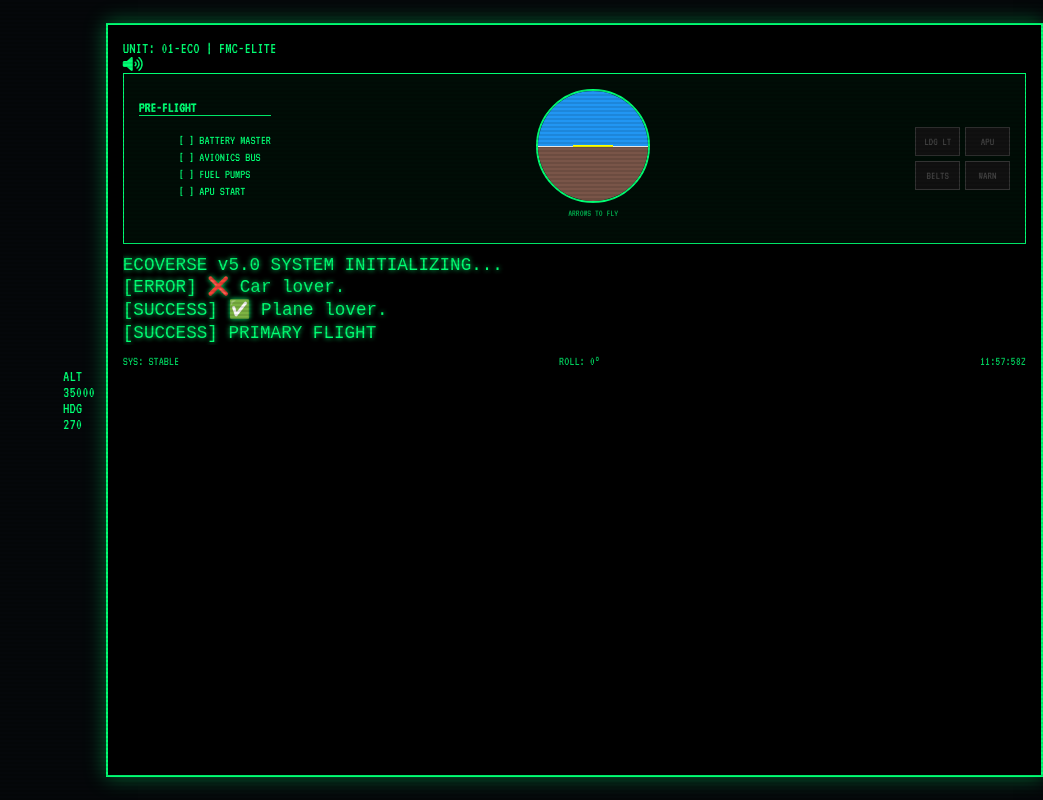
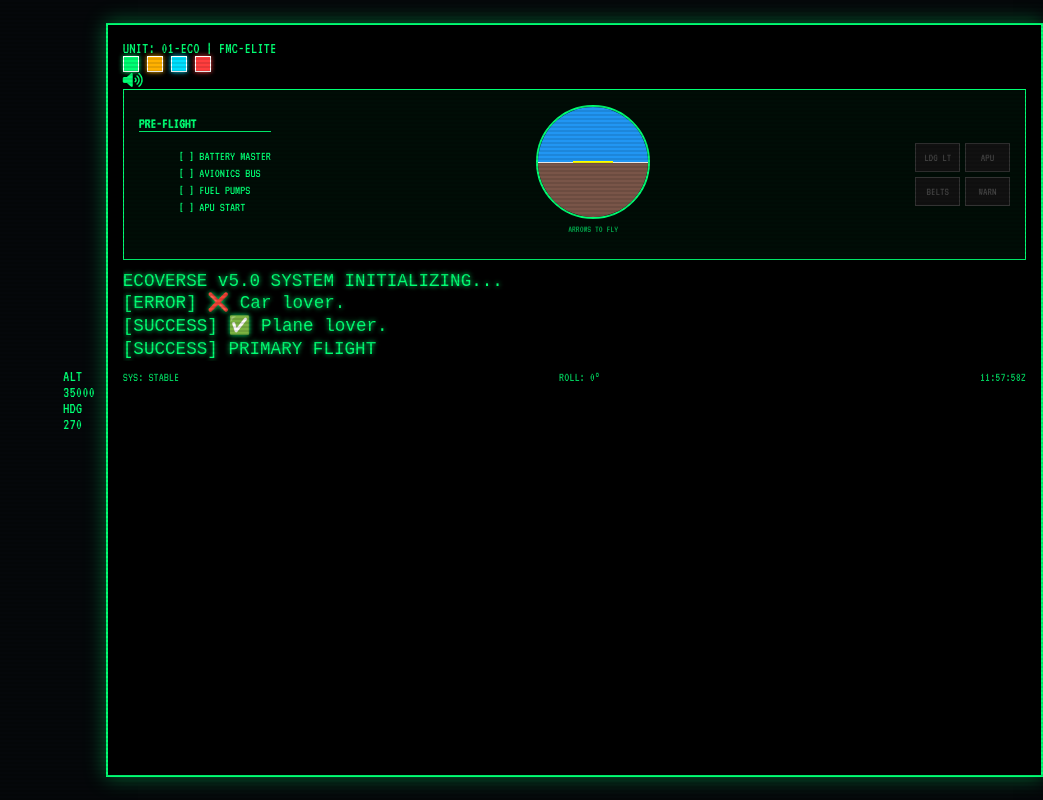
Before and after one commit to ecoplayer07YT/eco.github.io, a plain HTML site: page index.html in a window 1280 px wide. Both pictures are taken after a click on the button "INITIALIZE AVIONICS". Shown: the whole page, without its empty margins (237-1280 px from the left). Drawn offline with Linux system fonts and the light colour scheme.

Commit message:
Update style.css

```diff
--- a/style.css
+++ b/style.css
@@ -11,7 +11,34 @@ body.theme-white { --primary: #ffffff; --glow: rgba(255, 255, 255, 0.3); --accen
 body.theme-red { --primary: #ff3e3e; --glow: rgba(255, 62, 62, 0.6); --accent: #ffffff; }
 
 body { background-color: var(--bg); color: var(--primary); font-family: var(--font); margin: 0; overflow: hidden; height: 100vh; display: flex; justify-content: center; align-items: center; }
+/* New Blue Theme */
+body.theme-blue { --primary: #00e0ff; --glow: rgba(0, 224, 255, 0.4); --accent: #ffffff; }
 
+/* Theme Swatches Styling */
+.theme-swatches {
+    display: flex;
+    gap: 8px;
+    margin-right: 15px;
+}
+
+.swatch {
+    width: 14px;
+    height: 14px;
+    border: 1px solid #fff;
+    cursor: pointer;
+    transition: transform 0.2s;
+}
+
+.swatch:hover { transform: scale(1.3); }
+.swatch.green { background: #00ff73; box-shadow: 0 0 5px #00ff73; }
+.swatch.amber { background: #ffb100; box-shadow: 0 0 5px #ffb100; }
+.swatch.blue  { background: #00e0ff; box-shadow: 0 0 5px #00e0ff; }
+.swatch.red   { background: #ff3e3e; box-shadow: 0 0 5px #ff3e3e; }
+
+/* Auto-scroll behavior */
+#terminal-content-wrapper {
+    scroll-behavior: smooth;
+}
 /* CRT Scanlines */
 .scanlines { position: fixed; top: 0; left: 0; width: 100%; height: 100%; background: linear-gradient(rgba(18, 16, 16, 0) 50%, rgba(0, 0, 0, 0.1) 50%); background-size: 100% 4px; pointer-events: none; z-index: 10; }
 
```
